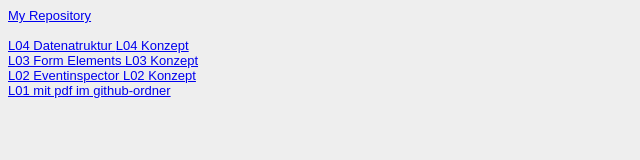
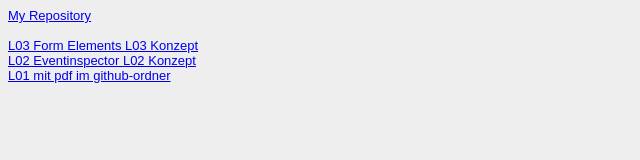
Before and after one commit to LauraKupferschmid/EIA_SOSE_23, a plain HTML site: page Steckbrief/steckbrief.htm in a window 1280 px wide. Shown: the whole page, without its empty margins (0-640 px from the left). Drawn offline with Linux system fonts and the light colour scheme.

Commit message:
Update steckbrief.htm

```diff
--- a/Steckbrief/steckbrief.htm
+++ b/Steckbrief/steckbrief.htm
@@ -17,8 +17,8 @@
 	<a href="https://github.com/LauraKupferschmid/EIA_SOSE_23.git" target="_blank" >My Repository</a> <br> <br>
 
 
-	<a href="https://laurakupferschmid.github.io/EIA_SOSE_23/L04_ToDoAPP_Data/main.html" target="_blank">  L04 Datenatruktur  </a>
-	<a href="https://laurakupferschmid.github.io/EIA_SOSE_23/L04_ToDoAPP_Data/L04_Konzept.pdf"  target="_blank">  L04 Konzept  </a> <br>
+	<!--<a href="https://laurakupferschmid.github.io/EIA_SOSE_23/L04_ToDoAPP_Data/main.html" target="_blank">  L04 Datenatruktur  </a>
+	<a href="https://laurakupferschmid.github.io/EIA_SOSE_23/L04_ToDoAPP_Data/L04_Konzept.pdf"  target="_blank">  L04 Konzept  </a> <br>-->
 	<a href="https://laurakupferschmid.github.io/EIA_SOSE_23/L03_FormElements/main.html" target="_blank"> L03 Form Elements  </a>
 	<a href="https://laurakupferschmid.github.io/EIA_SOSE_23/L03_FormElements/L03_Konzept.pdf"  target="_blank">  L03 Konzept  </a> <br>
 	<a href="https://laurakupferschmid.github.io/EIA_SOSE_23/L02_EventInspector/main.html" target="_blank"> L02 Eventinspector </a>
```
